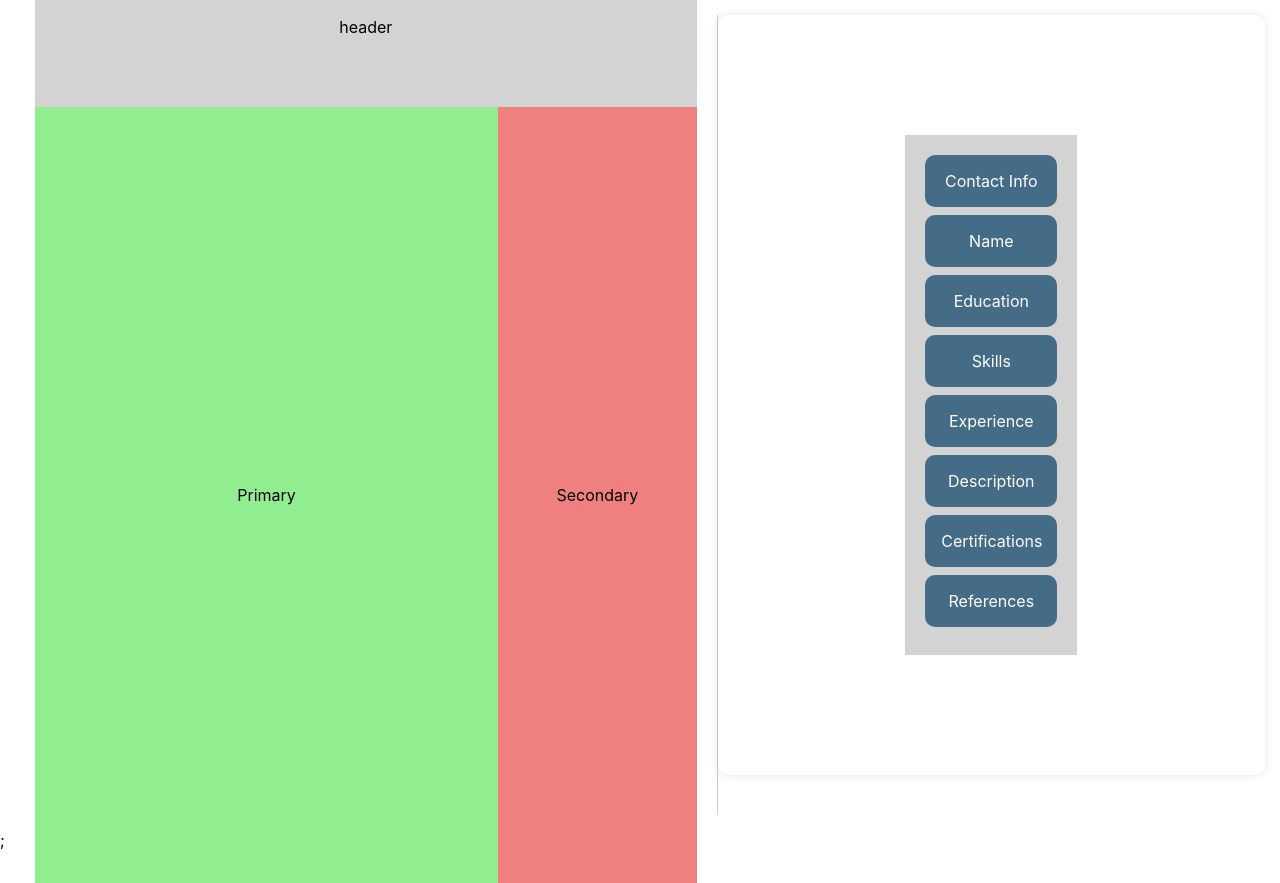
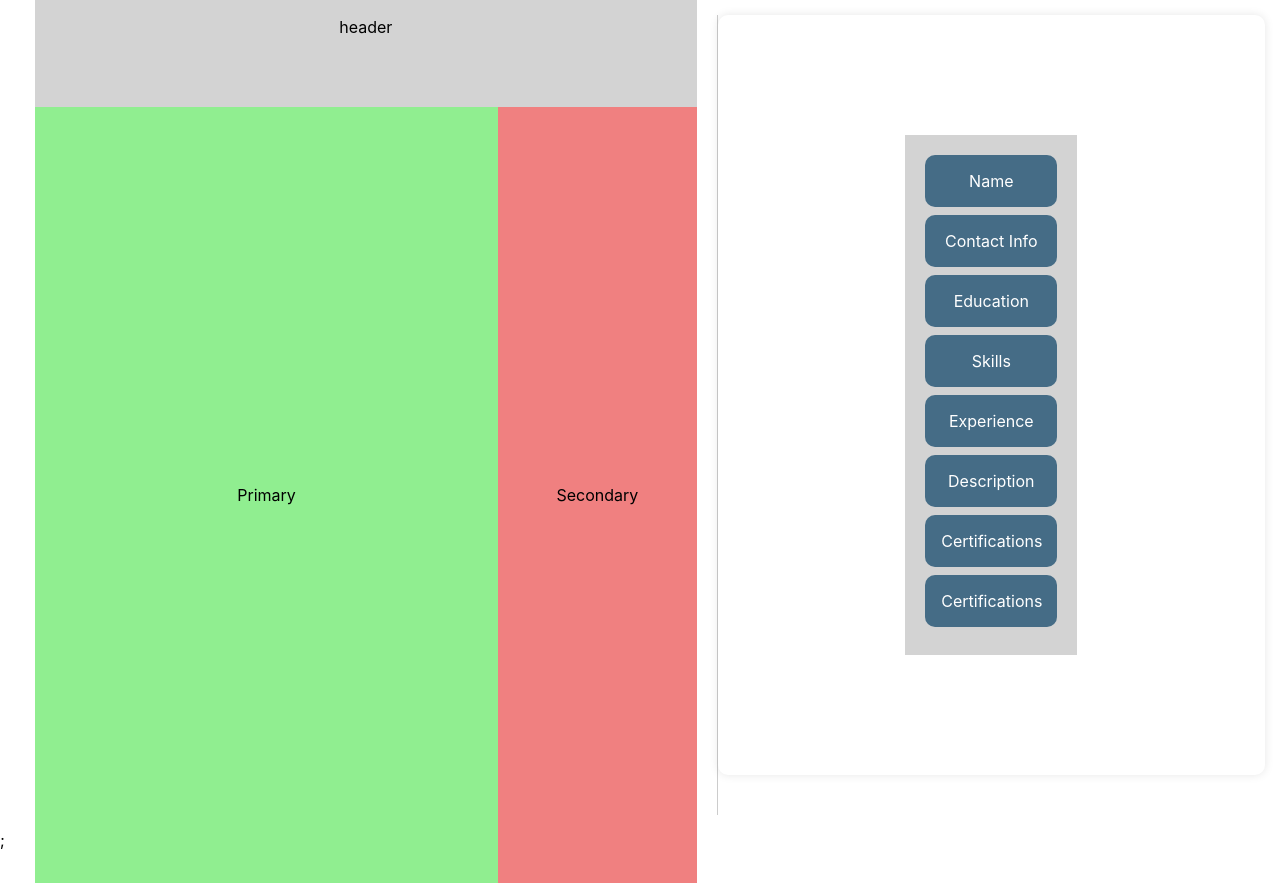
Before and after one commit to Henelllis/ResumeTemplateBuilder, a React (Create React App) app: page / in a window 1280 px wide. Built offline with nearby package versions, Linux system fonts and the light colour scheme.

Commit message:
allow abstraction

```diff
--- /dev/null
+++ b/src/components/DraggableList.tsx
@@ -0,0 +1,38 @@
+import React from "react";
+import { Item } from "../types";
+import { Draggable } from "react-beautiful-dnd";
+
+function DraggableList({ blockList }: { blockList: Array<Item> }) {
+  return (
+    <>
+      {blockList.map((item, index) => (
+        <Draggable key={item.id} draggableId={item.id} index={index}>
+          {(provided) => (
+            <div
+              ref={provided.innerRef}
+              {...provided.draggableProps}
+              {...provided.dragHandleProps}
+              style={{
+                userSelect: "none",
+                padding: "16px",
+                borderRadius: "10px",
+
+                margin: "0 0 8px 0",
+                width: "100px",
+                textAlign: "center",
+                //   minHeight: "25px",
+                backgroundColor: "#456C86",
+                color: "white",
+                ...provided.draggableProps.style,
+              }}
+            >
+              {item.content}
+            </div>
+          )}
+        </Draggable>
+      ))}
+    </>
+  );
+}
+
+export default DraggableList;
--- a/src/components/Example_7.tsx
+++ b/src/components/Example_7.tsx
@@ -1,5 +1,5 @@
 import { useContext, useEffect, useState } from "react";
-import { BlockListKey, Item, TemplateLayout } from "../types";
+import { BlockDescriptor, BlockListKey, Item, TemplateLayout } from "../types";
 import {
   DragDropContext,
   Draggable,
@@ -9,9 +9,10 @@ import {
 import "./ShowPlaceHolderDocument.css";
 import { BlockContext } from "../store/blockContext";
 import Container from "./Container";
+import DraggableList from "./DraggableList";
 
 const Example_7: React.FC<{ layout: TemplateLayout }> = ({ layout }) => {
-  const { blocks, setBlocks } = useContext(BlockContext);
+  const { blocks, blockRules, setBlocks } = useContext(BlockContext);
 
   const [dpi, setDpi] = useState(96); // Default DPI
 
@@ -21,14 +22,14 @@ const Example_7: React.FC<{ layout: TemplateLayout }> = ({ layout }) => {
       primaryBlockList: [],
       secondaryBlockList: [],
       selectionBlockList: [
-        { id: "1", content: "Contact Info" },
-        { id: "2", content: "Name" },
-        { id: "3", content: "Education" },
-        { id: "4", content: "Skills" },
-        { id: "5", content: "Experience" },
-        { id: "6", content: "Description" },
-        { id: "7", content: "Certifications" },
-        { id: "8", content: "References" },
+        { id: "1", content: BlockDescriptor.Name },
+        { id: "2", content: BlockDescriptor.ContactInfo },
+        { id: "3", content: BlockDescriptor.Education },
+        { id: "4", content: BlockDescriptor.Skills },
+        { id: "5", content: BlockDescriptor.Experience },
+        { id: "6", content: BlockDescriptor.Description },
+        { id: "7", content: BlockDescriptor.Certifications },
+        { id: "8", content: BlockDescriptor.Certifications },
       ],
     });
   }, []);
@@ -77,7 +78,20 @@ const Example_7: React.FC<{ layout: TemplateLayout }> = ({ layout }) => {
   const onDragEnd = (result: DropResult) => {
     const { source, destination } = result;
 
+    console.log(JSON.stringify(source), JSON.stringify(destination));
+
     if (!destination) {
+      return;
+    }
+
+    const content = blocks[source.droppableId as BlockListKey][source.index]
+      .content as BlockDescriptor;
+
+    if (
+      blockRules[destination.droppableId as BlockListKey].disallowList.includes(
+        content
+      )
+    ) {
       return;
     }
 
@@ -121,24 +135,6 @@ const Example_7: React.FC<{ layout: TemplateLayout }> = ({ layout }) => {
     }
   };
 
-  const setBlockList = ({
-    sourceId,
-    destinationId,
-    sourceItems,
-    destinationItems,
-  }: {
-    sourceId: BlockListKey;
-    destinationId: BlockListKey;
-    sourceItems: Item[];
-    destinationItems: Item[];
-  }) => {
-    setBlocks({
-      ...blocks,
-      [sourceId]: sourceItems,
-      [destinationId]: destinationItems,
-    });
-  };
-
   return (
     <DragDropContext onDragEnd={onDragEnd}>
       <div className="app">
@@ -158,36 +154,7 @@ const Example_7: React.FC<{ layout: TemplateLayout }> = ({ layout }) => {
                   backgroundColor="lightgrey"
                 >
                   header
-                  {blocks.headerBlockList.map((item, index) => (
-                    <Draggable
-                      key={item.id}
-                      draggableId={item.id}
-                      index={index}
-                    >
-                      {(provided) => (
-                        <div
-                          ref={provided.innerRef}
-                          {...provided.draggableProps}
-                          {...provided.dragHandleProps}
-                          style={{
-                            userSelect: "none",
-                            padding: "16px",
-                            borderRadius: "10px",
-
-                            margin: "0 0 8px 0",
-                            width: "100px",
-                            textAlign: "center",
-                            //   minHeight: "25px",
-                            backgroundColor: "#456C86",
-                            color: "white",
-                            ...provided.draggableProps.style,
-                          }}
-                        >
-                          {item.content}
-                        </div>
-                      )}
-                    </Draggable>
-                  ))}
+                  <DraggableList blockList={blocks.headerBlockList} />
                   {provided.placeholder}
                 </Container>
               )}
@@ -215,36 +182,7 @@ const Example_7: React.FC<{ layout: TemplateLayout }> = ({ layout }) => {
                       backgroundColor="lightgreen"
                     >
                       Primary
-                      {blocks.primaryBlockList.map((item, index) => (
-                        <Draggable
-                          key={item.id}
-                          draggableId={item.id}
-                          index={index}
-                        >
-                          {(provided) => (
-                            <div
-                              ref={provided.innerRef}
-                              {...provided.draggableProps}
-                              {...provided.dragHandleProps}
-                              style={{
-                                userSelect: "none",
-                                padding: "16px",
-                                borderRadius: "10px",
-
-                                margin: "0 0 8px 0",
-                                width: "100px",
-                                textAlign: "center",
-                                //   minHeight: "25px",
-                                backgroundColor: "#456C86",
-                                color: "white",
-                                ...provided.draggableProps.style,
-                              }}
-                            >
-                              {item.content}
-                            </div>
-                          )}
-                        </Draggable>
-                      ))}
+                      <DraggableList blockList={blocks.primaryBlockList} />
                       {provided.placeholder}
                     </Container>
                   )}
@@ -262,36 +200,7 @@ const Example_7: React.FC<{ layout: TemplateLayout }> = ({ layout }) => {
                       backgroundColor="lightcoral"
                     >
                       Secondary
-                      {blocks.secondaryBlockList.map((item, index) => (
-                        <Draggable
-                          key={item.id}
-                          draggableId={item.id}
-                          index={index}
-                        >
-                          {(provided) => (
-                            <div
-                              ref={provided.innerRef}
-                              {...provided.draggableProps}
-                              {...provided.dragHandleProps}
-                              style={{
-                                userSelect: "none",
-                                padding: "16px",
-                                borderRadius: "10px",
-
-                                margin: "0 0 8px 0",
-                                width: "100px",
-                                textAlign: "center",
-                                //   minHeight: "25px",
-                                backgroundColor: "#456C86",
-                                color: "white",
-                                ...provided.draggableProps.style,
-                              }}
-                            >
-                              {item.content}
-                            </div>
-                          )}
-                        </Draggable>
-                      ))}
+                      <DraggableList blockList={blocks.secondaryBlockList} />
                       {provided.placeholder}
                     </Container>
                   )}
@@ -330,32 +239,7 @@ const Example_7: React.FC<{ layout: TemplateLayout }> = ({ layout }) => {
                   alignItems: "center",
                 }}
               >
-                {blocks.selectionBlockList.map((item, index) => (
-                  <Draggable key={item.id} draggableId={item.id} index={index}>
-                    {(provided) => (
-                      <div
-                        ref={provided.innerRef}
-                        {...provided.draggableProps}
-                        {...provided.dragHandleProps}
-                        style={{
-                          userSelect: "none",
-                          padding: "16px",
-                          borderRadius: "10px",
-
-                          margin: "0 0 8px 0",
-                          width: "100px",
-                          textAlign: "center",
-                          //   minHeight: "25px",
-                          backgroundColor: "#456C86",
-                          color: "white",
-                          ...provided.draggableProps.style,
-                        }}
-                      >
-                        {item.content}
-                      </div>
-                    )}
-                  </Draggable>
-                ))}
+                <DraggableList blockList={blocks.selectionBlockList} />
                 {provided.placeholder}
               </div>
             )}
--- a/src/store/blockContext.tsx
+++ b/src/store/blockContext.tsx
@@ -1,5 +1,5 @@
 import { createContext, useState } from "react";
-import { Item } from "../types";
+import { BlockDescriptor, BlockRules, Item } from "../types";
 
 export interface BlockContextValue {
   blocks: {
@@ -7,6 +7,12 @@ export interface BlockContextValue {
     primaryBlockList: Array<Item>;
     secondaryBlockList: Array<Item>;
     selectionBlockList: Array<Item>;
+  };
+  blockRules: {
+    headerBlockList: BlockRules;
+    primaryBlockList: BlockRules;
+    secondaryBlockList: BlockRules;
+    selectionBlockList: BlockRules;
   };
   setBlocks: (blocks: {
     headerBlockList: Array<Item>;
@@ -23,13 +29,27 @@ export const BlockContext = createContext<BlockContextValue>({
     secondaryBlockList: [],
     selectionBlockList: [],
   },
+  blockRules: {
+    headerBlockList: {
+      disallowList: [],
+    },
+    primaryBlockList: {
+      disallowList: [],
+    },
+    secondaryBlockList: {
+      disallowList: [],
+    },
+    selectionBlockList: {
+      disallowList: [],
+    },
+  },
   setBlocks: () => {},
 });
 
 function BlockContextProvider({ children }: { children: any }) {
   const [contextValue, setContextValue] = useState<Omit<
     BlockContextValue,
-    "setBlocks"
+    "setBlocks" | "blockRules"
   > | null>(null);
 
   function setBlocks(args: {
@@ -56,6 +76,30 @@ function BlockContextProvider({ children }: { children: any }) {
       secondaryBlockList: contextValue?.blocks.secondaryBlockList || [],
       selectionBlockList: contextValue?.blocks.selectionBlockList || [],
     },
+    blockRules: {
+      headerBlockList: {
+        disallowList: [
+          BlockDescriptor.Education,
+          BlockDescriptor.Experience,
+          BlockDescriptor.References,
+          BlockDescriptor.Certifications,
+          BlockDescriptor.Skills,
+        ],
+      },
+      primaryBlockList: {
+        disallowList: [
+          BlockDescriptor.Name,
+          BlockDescriptor.Title,
+          BlockDescriptor.ContactInfo,
+        ],
+      },
+      secondaryBlockList: {
+        disallowList: [BlockDescriptor.Name, BlockDescriptor.Title],
+      },
+      selectionBlockList: {
+        disallowList: [], // No disallowed blocks
+      },
+    },
     setBlocks,
   };
 
--- a/src/types/index.ts
+++ b/src/types/index.ts
@@ -1,7 +1,11 @@
 export // Define an interface for the item type
 interface Item {
   id: string;
-  content: string;
+  content: BlockDescriptor;
+}
+
+export interface BlockRules {
+  disallowList: BlockDescriptor[];
 }
 
 export type Experience = {
@@ -60,3 +64,15 @@ export type BlockListKey =
   | "primaryBlockList"
   | "secondaryBlockList"
   | "selectionBlockList";
+
+export enum BlockDescriptor {
+  "ContactInfo" = "Contact Info",
+  "Title" = "Title",
+  "Name" = "Name",
+  "Education" = "Education",
+  "Skills" = "Skills",
+  "Experience" = "Experience",
+  "Description" = "Description",
+  "Certifications" = "Certifications",
+  "References" = "References",
+}
```
